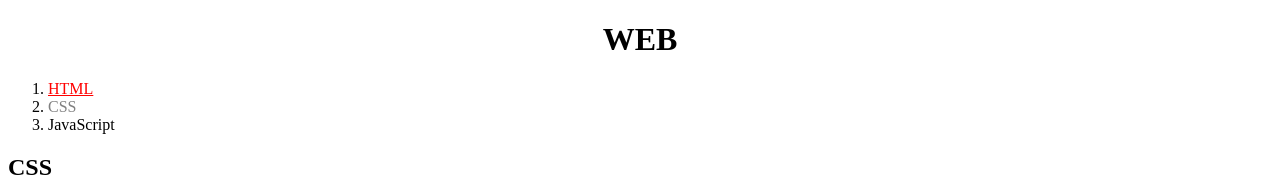
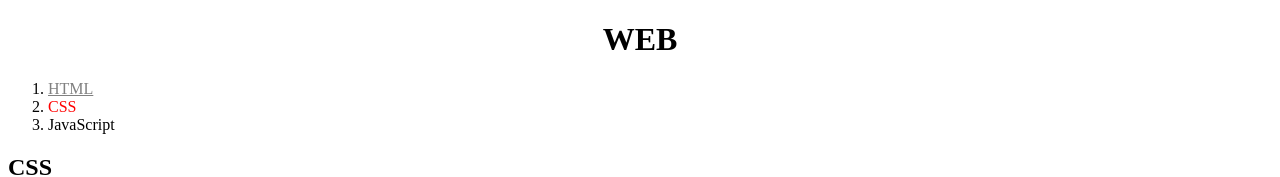
Before and after one commit to FutureDongJun/My-first-web-site, a plain HTML site: page 2.html in a window 1280 px wide. Shown: the top 177 px of the page. Drawn offline with Linux system fonts and the light colour scheme; a script that the page names is missing.

Commit message:
update 0.0.8 ver.

```diff
--- a/2.html
+++ b/2.html
@@ -12,20 +12,21 @@
         color: black;
         text-decoration: none;
     }
+    #active {
+        color: red;
+        text-decoration: solid;
+    }
     .saw {
-        color: red;
+        color: gray;
         text-decoration: underline;
     }
-    .active {
-        color: gray;
-        text-decoration: solid;
-    }
+
 </style>
 <body>
     <h1><a href="index.html">WEB</a></h1>
     <ol>
         <li><a href="1.html" class="saw">HTML</a></li>
-        <li><a href="2.html" class="saw active">CSS</a></li>
+        <li><a href="2.html" class="saw" id="active">CSS</a></li>
         <li><a href="3.html">JavaScript</a></li>
     </ol>
     <h2>CSS</h2>
```
Also changed, not shown: 1.html (+6 -6 lines), index.html (+6 -5 lines).
